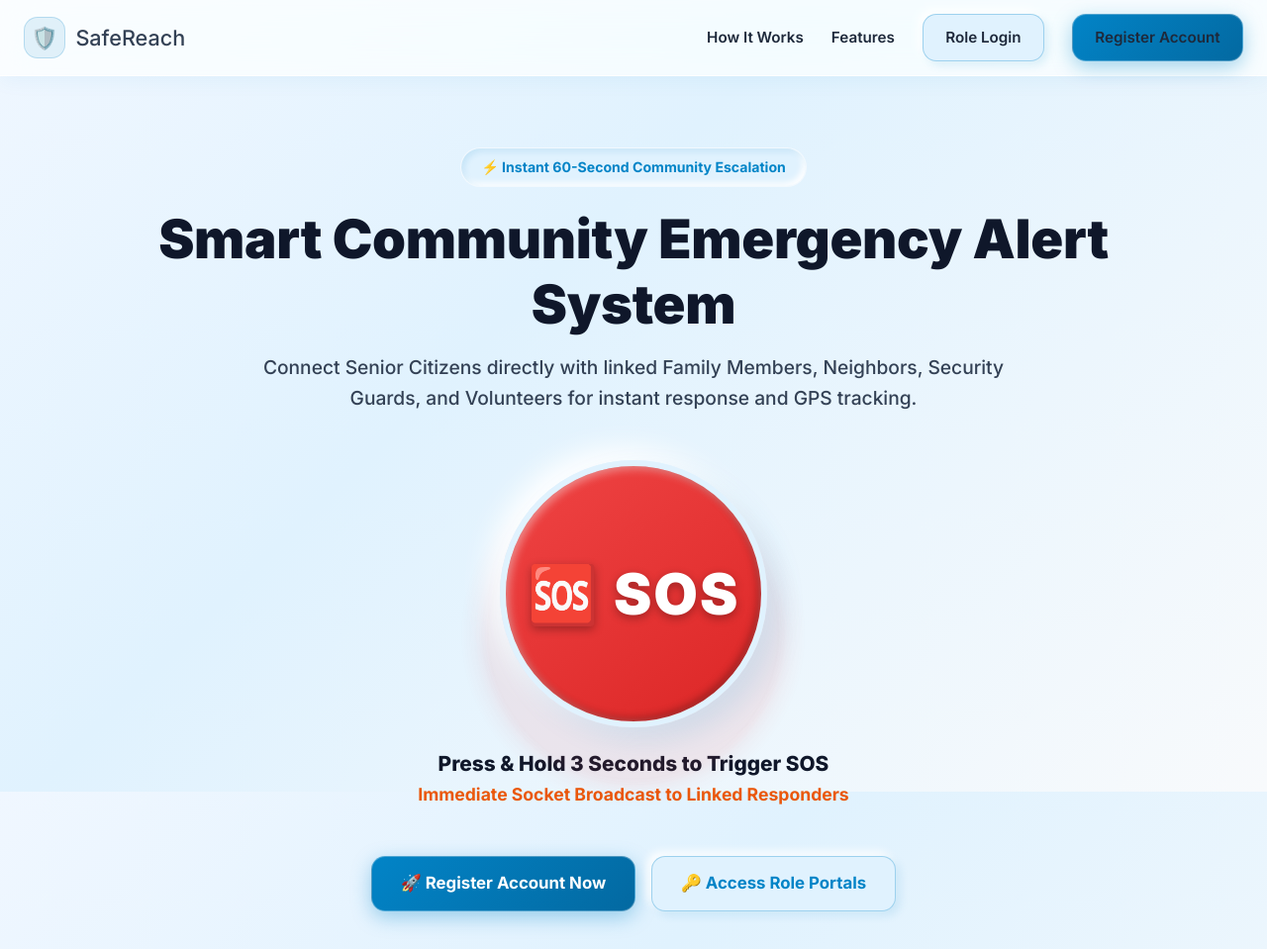
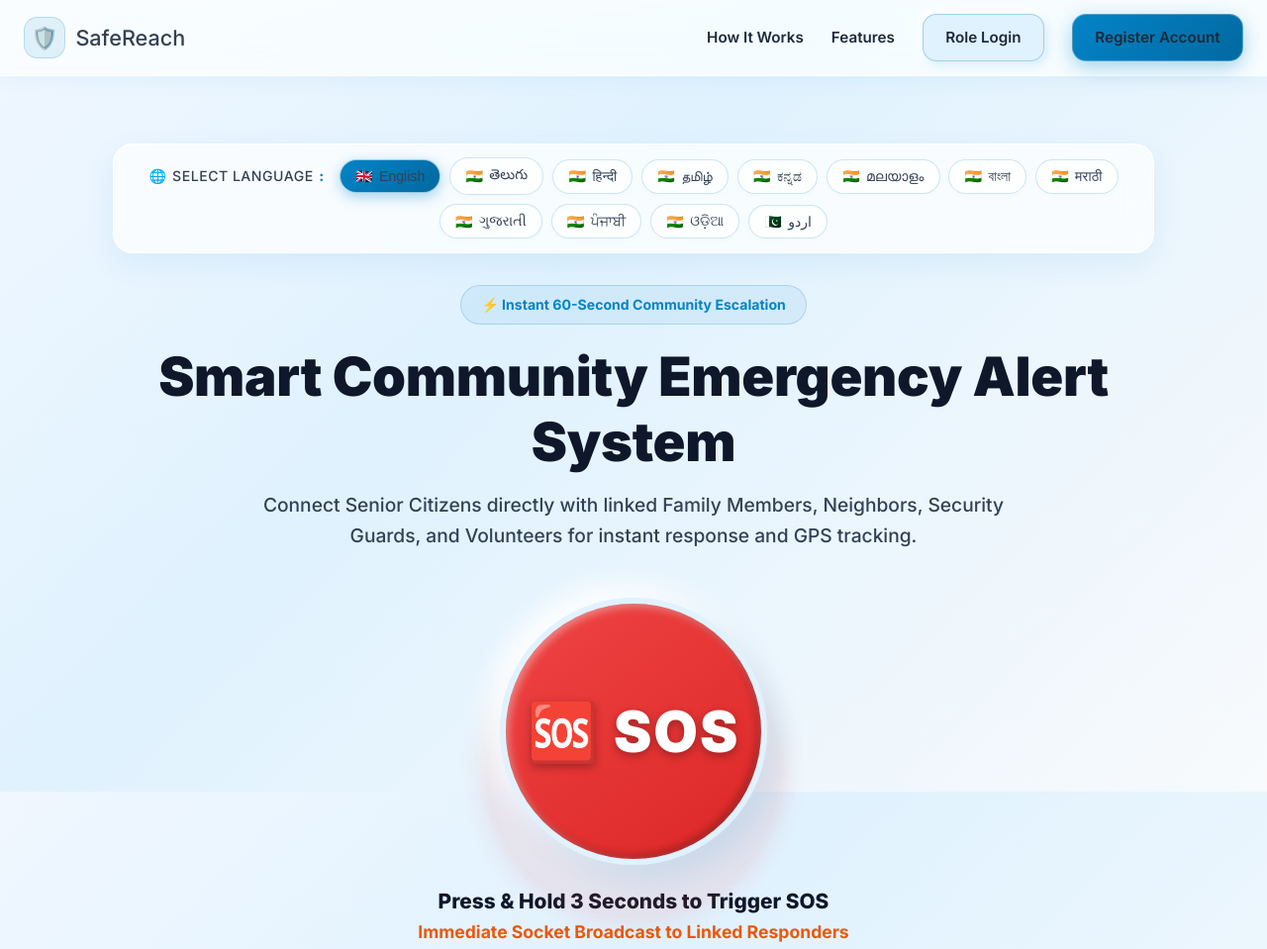
Before and after one commit to jyothisreegajjala-arch/Alert-System, a website: page views/index.html in a window 1280 px wide. Shown: the top 959 px of the page at 99% size. Drawn offline with Linux system fonts and the light colour scheme.

Commit message:
Add interactive Language Selection Tab bar to homepage that updates dashboard preferred language

```diff
--- a/public/css/style.css
+++ b/public/css/style.css
@@ -1119,8 +1119,32 @@ html, body {
   padding: 0.45rem 0.85rem !important;
   font-size: 0.84rem !important;
   font-weight: 700 !important;
+}
+
+/* Homepage & Landing Portals Language Tab Buttons */
+.lang-tab-btn {
+  background: rgba(255, 255, 255, 0.75) !important;
+  border: 1px solid rgba(2, 132, 199, 0.2) !important;
+  color: #334155 !important;
+  transition: all 0.2s ease !important;
+  box-shadow: 0 2px 6px rgba(0, 0, 0, 0.02) !important;
   display: inline-flex !important;
   align-items: center !important;
   gap: 0.4rem !important;
   white-space: nowrap !important;
 }
+
+.lang-tab-btn:hover {
+  background: rgba(255, 255, 255, 0.95) !important;
+  color: #0284c7 !important;
+  border-color: rgba(2, 132, 199, 0.45) !important;
+  transform: translateY(-1px) !important;
+  box-shadow: 0 4px 12px rgba(2, 132, 199, 0.12) !important;
+}
+
+.lang-tab-btn.active-lang-tab {
+  background: linear-gradient(135deg, #0284c7, #0369a1) !important;
+  color: #ffffff !important;
+  border: 1px solid rgba(255, 255, 255, 0.6) !important;
+  box-shadow: 0 4px 14px rgba(2, 132, 199, 0.35) !important;
+}
--- a/public/js/i18n.js
+++ b/public/js/i18n.js
@@ -790,6 +790,32 @@ const CareConnectI18n = {
   renderLanguageSelector: (containerId) => {
     const container = document.getElementById(containerId);
     if (container) container.innerHTML = '';
+  },
+
+  // Interactive Language Selection Tab Bar on Homepage & Landing Portals
+  renderLanguageTabs: (containerId) => {
+    const container = document.getElementById(containerId);
+    if (!container) return;
+
+    const currentLang = CareConnectI18n.getLanguage();
+
+    const tabsHTML = CareConnectI18n.supportedLanguages.map(l => {
+      const isActive = l.code === currentLang ? 'active-lang-tab' : '';
+      return `
+        <button type="button" class="lang-tab-btn ${isActive}" onclick="CareConnectI18n.setLanguage('${l.code}'); CareConnectI18n.renderLanguageTabs('${containerId}');" style="display:inline-flex; align-items:center; gap:0.4rem; padding:0.5rem 0.95rem; border-radius:9999px; font-weight:700; font-size:0.88rem; cursor:pointer; transition:all 0.2s ease;">
+          <span>${l.flag}</span> <span>${l.native}</span>
+        </button>
+      `;
+    }).join('');
+
+    container.innerHTML = `
+      <div class="homepage-language-bar" style="background:rgba(255,255,255,0.72); backdrop-filter:blur(16px); -webkit-backdrop-filter:blur(16px); border:1px solid rgba(255,255,255,0.85); border-radius:20px; padding:0.85rem 1.25rem; box-shadow:0 10px 30px rgba(2,132,199,0.08); display:flex; align-items:center; justify-content:center; gap:0.55rem; flex-wrap:wrap; margin:1.25rem 0 2rem 0;">
+        <span style="font-weight:800; font-size:0.88rem; color:#0284c7; text-transform:uppercase; letter-spacing:0.5px; margin-right:0.4rem; display:flex; align-items:center; gap:0.35rem;">
+          🌐 <span data-i18n="select_language">Select Language</span>:
+        </span>
+        ${tabsHTML}
+      </div>
+    `;
   }
 };
 
@@ -803,6 +829,9 @@ document.addEventListener('click', (e) => {
 // Initialize i18n on DOM ready
 document.addEventListener('DOMContentLoaded', () => {
   CareConnectI18n.setLanguage(CareConnectI18n.getLanguage());
+  if (document.getElementById('homepage-language-selector')) {
+    CareConnectI18n.renderLanguageTabs('homepage-language-selector');
+  }
 });
 
 window.CareConnectI18n = CareConnectI18n;
--- a/views/index.html
+++ b/views/index.html
@@ -7,7 +7,7 @@
   <link rel="preconnect" href="https://fonts.googleapis.com">
   <link rel="preconnect" href="https://fonts.gstatic.com" crossorigin>
   <link href="https://fonts.googleapis.com/css2?family=Inter:wght@400;500;600;700;800;900&display=swap" rel="stylesheet">
-  <link rel="stylesheet" href="/public/css/style.css?v=20260821_v20_final_no_language_popover">
+  <link rel="stylesheet" href="/public/css/style.css?v=20260821_v40_homepage_language_selection_tab">
 </head>
 <body>
   <!-- Navigation Header -->
@@ -27,9 +27,13 @@
   </nav>
 
   <!-- Hero Section -->
-  <section style="padding: 4.5rem 0 3.5rem 0; border-bottom: 1px solid rgba(184, 196, 214, 0.4);">
+  <section style="padding: 3rem 0 3.5rem 0; border-bottom: 1px solid rgba(184, 196, 214, 0.4);">
     <div class="container" style="max-width: 1100px; margin: 0 auto; padding: 0 1.5rem; text-align: center;">
-      <div style="display: inline-flex; align-items: center; gap: 0.5rem; background: var(--neo-bg); color: #0284c7; padding: 0.5rem 1.25rem; border-radius: 9999px; font-weight: 700; font-size: 0.88rem; margin-bottom: 1.25rem; box-shadow: inset 3px 3px 6px var(--neo-shadow-dark), inset -3px -3px 6px var(--neo-shadow-light); border: 1px solid rgba(255, 255, 255, 0.6);">
+
+      <!-- Interactive Language Selection Tab Bar -->
+      <div id="homepage-language-selector"></div>
+
+      <div style="display: inline-flex; align-items: center; gap: 0.5rem; background: rgba(2, 132, 199, 0.08); color: #0284c7; padding: 0.5rem 1.25rem; border-radius: 9999px; font-weight: 700; font-size: 0.88rem; margin-bottom: 1.25rem; border: 1px solid rgba(2, 132, 199, 0.2);">
         ⚡ Instant 60-Second Community Escalation
       </div>
 
```
Also changed, not shown: views/admin.html (+3 -3 lines), views/dashboard.html (+2 -2 lines).
